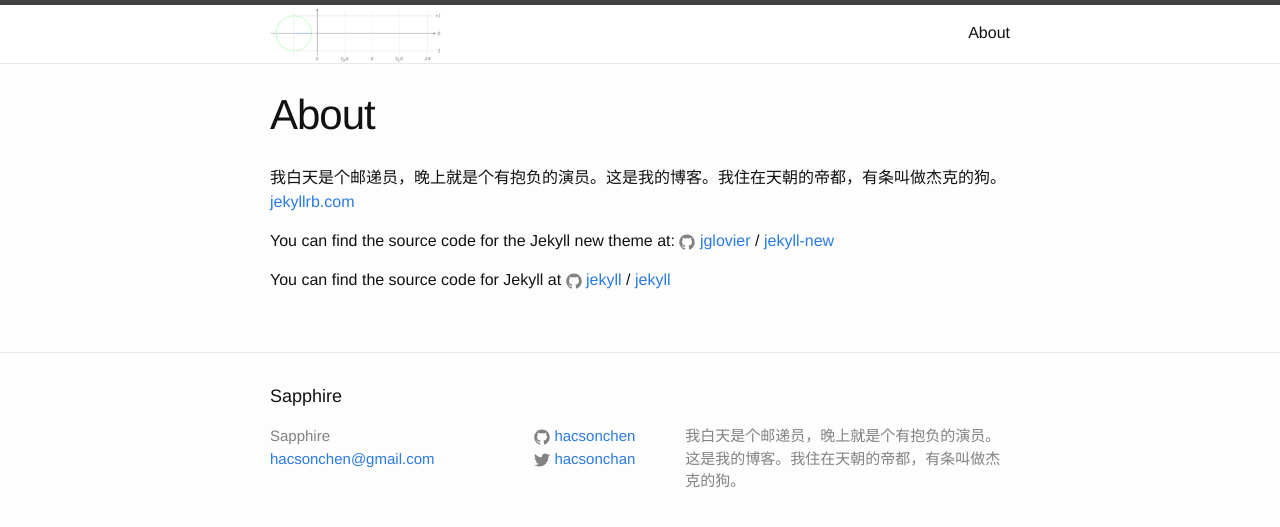
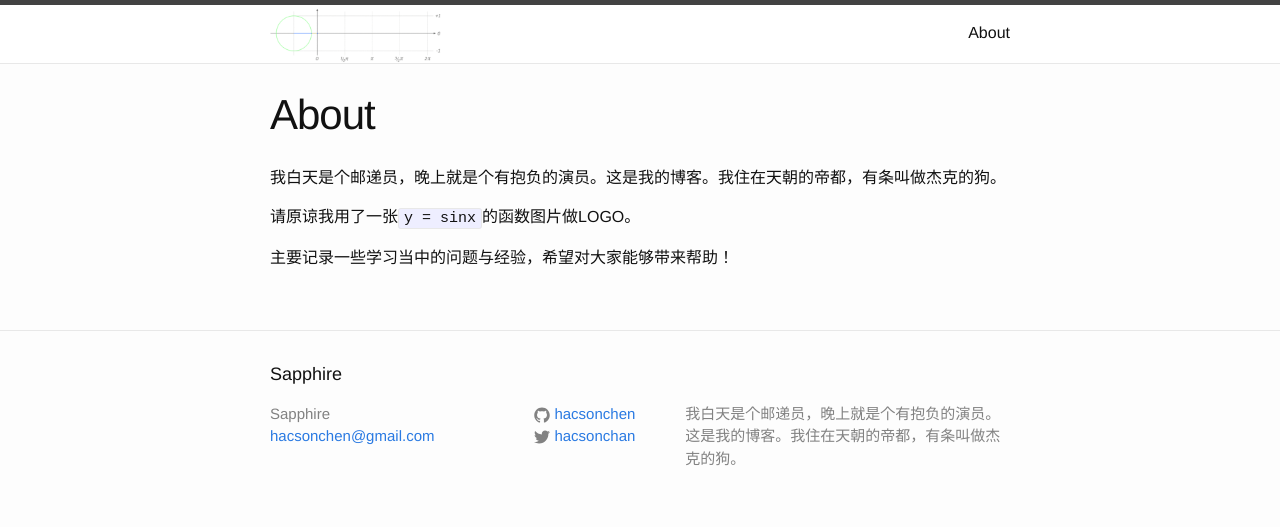
Before and after one commit to hacsonchen/hacsonchen.github.io, a Jekyll site: the page built from about.md, in a window 1280 px wide. Shown: the top 527 px of the page. Built offline with Jekyll 4.4.1, drawn with Linux system fonts in a browser that asks for light colours.

Commit message:
Update about.md

```diff
--- a/about.md
+++ b/about.md
@@ -4,12 +4,8 @@
 permalink: /about/
 ---
 
-我白天是个邮递员，晚上就是个有抱负的演员。这是我的博客。我住在天朝的帝都，有条叫做杰克的狗。[jekyllrb.com](http://jekyllrb.com/)
+我白天是个邮递员，晚上就是个有抱负的演员。这是我的博客。我住在天朝的帝都，有条叫做杰克的狗。
 
-You can find the source code for the Jekyll new theme at:
-{% include icon-github.html username="jglovier" %} /
-[jekyll-new](https://github.com/jglovier/jekyll-new)
+请原谅我用了一张`y = sinx`的函数图片做LOGO。
 
-You can find the source code for Jekyll at
-{% include icon-github.html username="jekyll" %} /
-[jekyll](https://github.com/jekyll/jekyll)
+主要记录一些学习当中的问题与经验，希望对大家能够带来帮助！
```
